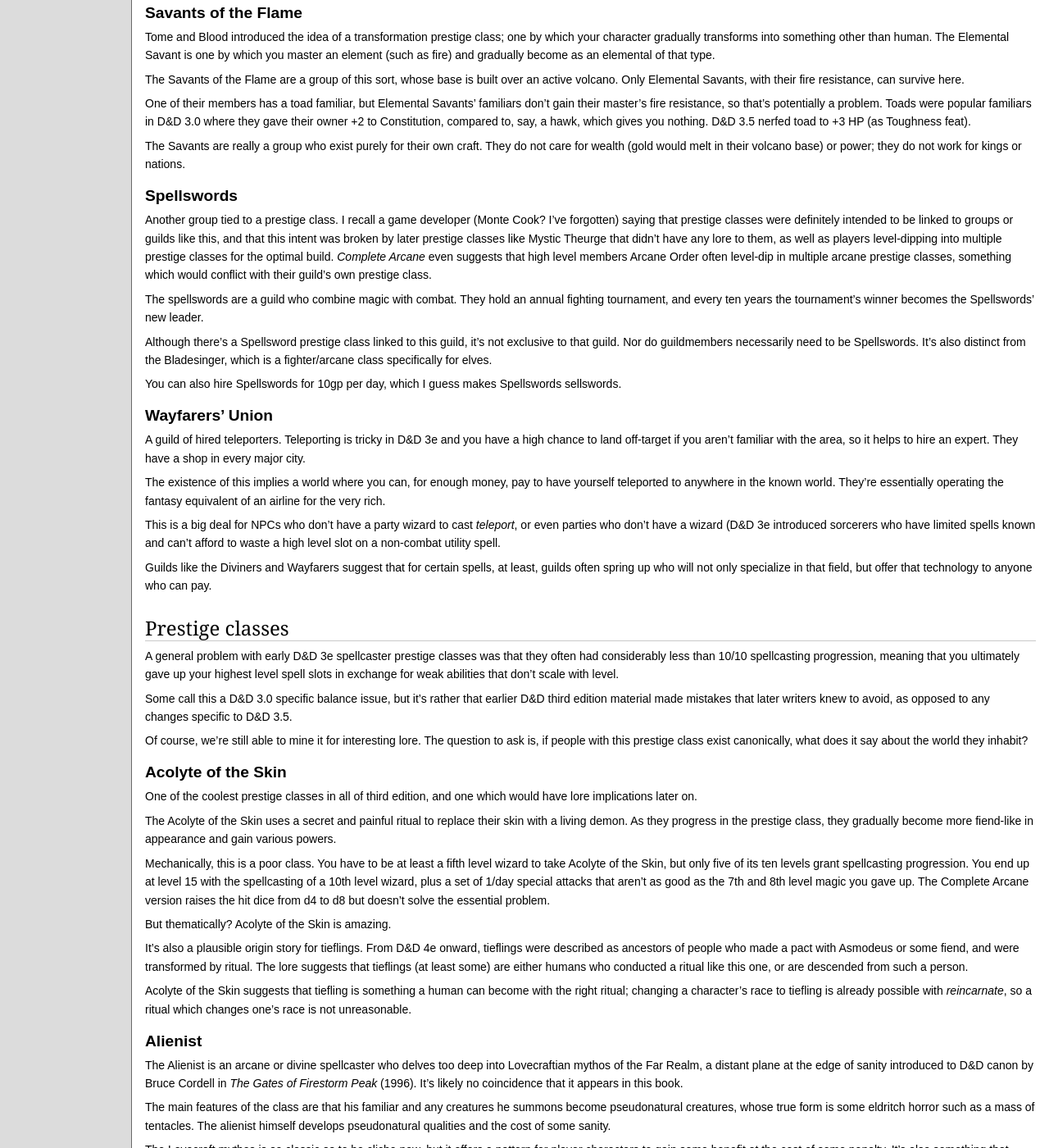
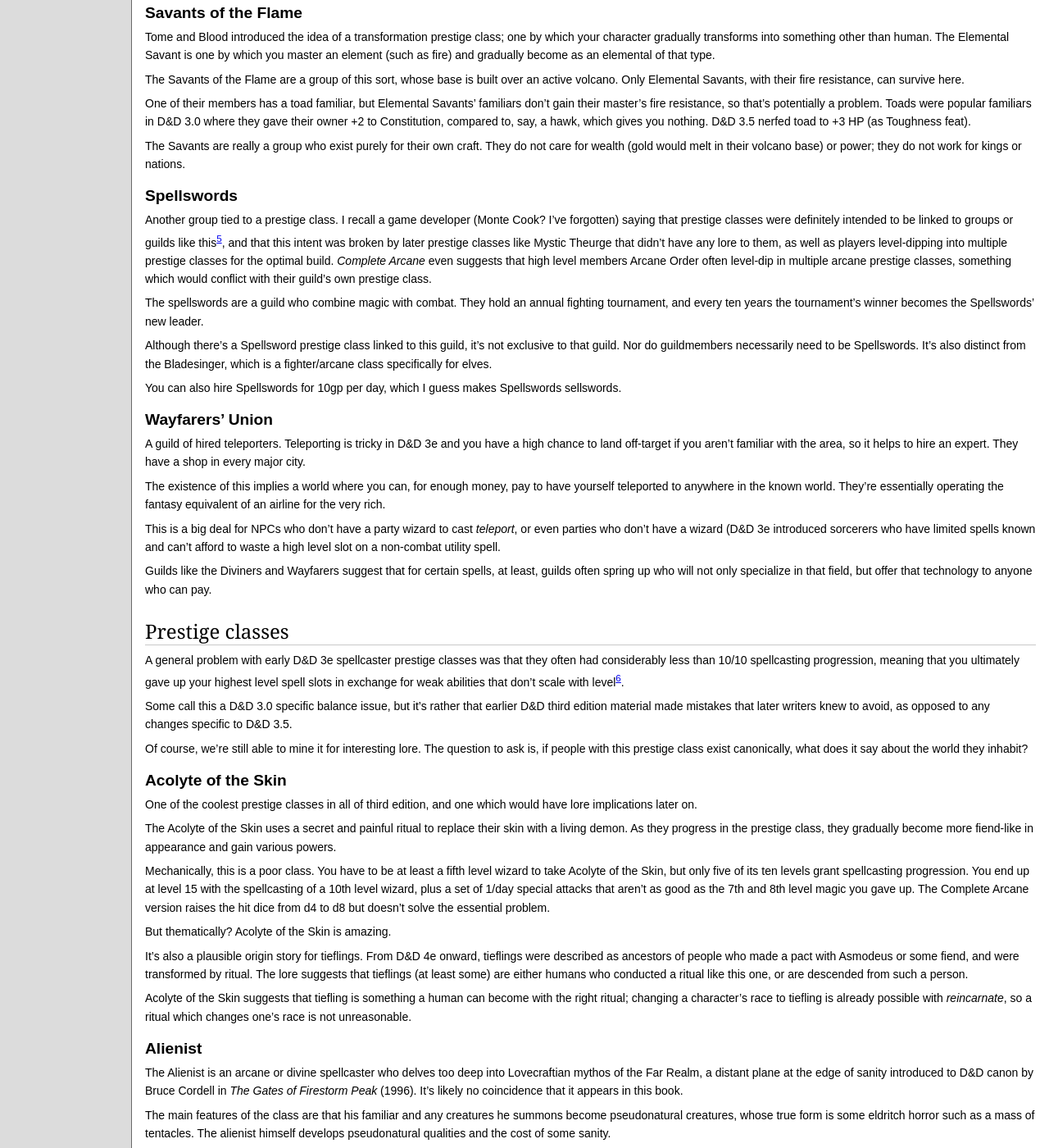
Before and after one commit to orbitalflower/orbitalflower.github.io, a Jekyll site: the page built from _posts/2017-06-19-tome-and-blood.md, in a window 1280 px wide and 1400 px high, scrolled down 2011 px. Shown: the whole window at 82% size. Built offline with Jekyll 4.4.1, drawn with Linux system fonts in a browser that asks for light colours; some of the changed lines change nothing that is shown; some of the changed text lies outside the part shown.

Commit message:
Added sources to Tome and Blood

```diff
--- a/_posts/2017-06-19-tome-and-blood.md
+++ b/_posts/2017-06-19-tome-and-blood.md
@@ -1,6 +1,7 @@
 ---
 title: "Tome and Blood"
 categories: rpg books
+updated: 2017-06-22
 ---
 
 _Tome and Blood_ (2001) was one of the first Dungeons & Dragons splatbooks[^1],
@@ -177,7 +178,7 @@
 
 Another group tied to a prestige class. I recall a game developer (Monte Cook?
 I've forgotten) saying that prestige classes were definitely intended to be
-linked to groups or guilds like this, and that this intent was broken by later
+linked to groups or guilds like this[^11], and that this intent was broken by later
 prestige classes like Mystic Theurge that didn't have any lore to them, as well
 as players level-dipping into multiple prestige classes for the optimal build.
 _Complete Arcane_ even suggests that high level members Arcane Order often
@@ -220,7 +221,7 @@
 A general problem with early D&D 3e spellcaster prestige classes was that they
 often had considerably less than 10/10 spellcasting progression, meaning that
 you ultimately gave up your highest level spell slots in exchange for weak
-abilities that don't scale with level.
+abilities that don't scale with level[^10].
 
 Some call this a D&D 3.0 specific balance issue, but it's rather that earlier
 D&D third edition material made mistakes that later writers knew to avoid, as
@@ -514,3 +515,17 @@
     Horrors_)." -- _College of Wizardry_, page 30.
 
 [^5]: <https://media.wizards.com/2017/dnd/downloads/20170213_Wizrd_Wrlck_UAv2_i48nf.pdf>
+
+[^10]:
+    Bruce Cordell takes credit for inventing this: "When I was writing _Tome and
+    Blood_ (a sourcebook for wizards and sorcerers), I hit on the idea for
+    advancing a character's effective caster level at alternating levels (or
+    in batches), rather than at every level." -- [Pyro and Soulknife](https://web.archive.org/web/20071213124817/http://www.montecook.com/images/Psi_prestige2.pdf), Monte Cook Games, 2002
+
+[^11]:
+    Monte Cook:
+    "The original design intention behind [prestige classes] was to allow DMs to
+    create campaign-specific, exclusive roles and positions as classes. ... Too
+    many prestige classes are designed like 2nd Edition kits: player-driven
+    PC-creation tools for character customization. That's okay sometimes, but it
+    really overlooks the main reason that prestige classes were invented." -- [Prestige Class Online Design Workshop](https://web.archive.org/web/20071020115852/http://montecook.com/arch_dmonly9.html)
```
